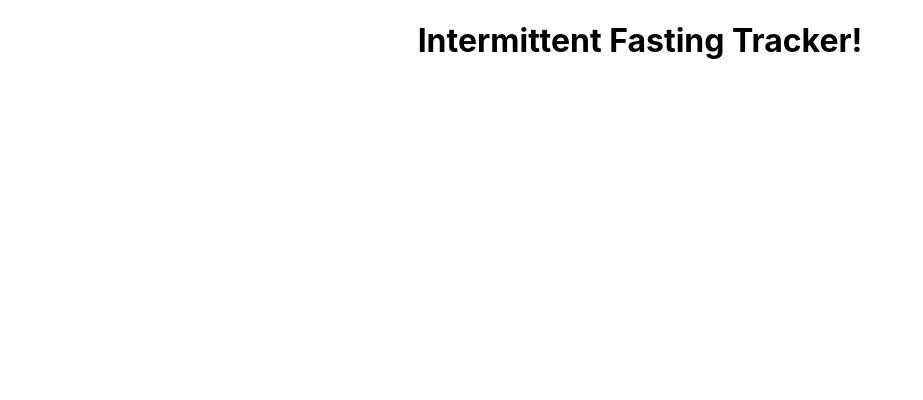
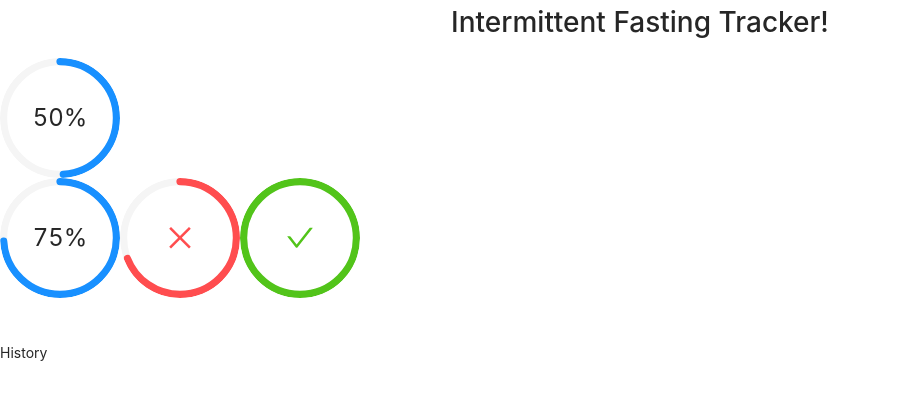
Before and after one commit to colemanjenkins/intermittent-fasting-timer, a React (Create React App) app: page / in a window 1280 px wide. Shown: the top 400 px of the page, without its empty margins (0-923 px from the left). Built offline with nearby package versions, Linux system fonts and the light colour scheme.

Commit message:
starting timer

```diff
--- a/package.json
+++ b/package.json
@@ -6,6 +6,7 @@
     "@testing-library/jest-dom": "^4.2.4",
     "@testing-library/react": "^9.5.0",
     "@testing-library/user-event": "^7.2.1",
+    "antd": "^4.2.4",
     "react": "^16.13.1",
     "react-dom": "^16.13.1",
     "react-scripts": "3.4.1"
--- a/src/App.js
+++ b/src/App.js
@@ -1,16 +1,43 @@
-import React from 'react';
+import React, { Component } from 'react';
 import './App.css';
 import Timer from './Components/Timer.js';
 import History from './Components/History.js';
 import Records from './Components/Records.js';
 import TimerControls from './Components/TimerControls.js';
 
-function App() {
-  return (
-    <div className="App">
-      <h1 className="dummyHeader">Intermittent Fasting Tracker!</h1>
-    </div>
-  );
+class App extends Component {
+
+  constructor(props) {
+    super(props)
+    this.state = {
+
+      fasts: [
+        {
+          startDate: 10000,
+          endDate: 10001,
+          actualTime: 0,
+          plannedTime: 0,
+          passed: true
+        }
+      ],
+      timerTime: 0,
+      timerStart: 0,
+
+    }
+  }
+
+  render() {
+    return (
+      <div className="App">
+        <h1 className="dummyHeader">Intermittent Fasting Tracker!</h1>
+        <Timer/><br/><br/>
+        <History
+          fasts = {this.state.fasts}
+        />
+      </div>
+    );
+  }
+
 }
 
 export default App;
--- a/src/Components/History.js
+++ b/src/Components/History.js
@@ -1,12 +1,27 @@
 import React, { Component } from 'react';
 import './History.css';
+import { isEmpty } from "lodash";
 
 class History extends React.Component {
 
     render() {
         return(
-            <div>
+            <div className="history">
+                <div className="sectionHeader">History</div>
 
+                {isEmpty(this.props.fasts) &&
+                <div className="emptyMessage">
+                    No fasts yet. Select a template fast or create a custom fast to start!
+                </div>
+                }
+
+                {!isEmpty(this.props.fasts) &&
+
+                <div className="historyBody">
+
+                </div>
+
+                }
             </div>
         );
     }
--- a/src/Components/Timer.css
+++ b/src/Components/Timer.css
@@ -0,0 +1,7 @@
+@import '/node_modules/antd/dist/antd.css';
+
+.ant-progress-circle-wrap,
+.ant-progress-line-wrap {
+  margin-right: 8px;
+  margin-bottom: 5px;
+}
--- a/src/Components/Timer.js
+++ b/src/Components/Timer.js
@@ -1,12 +1,18 @@
 import React, { Component } from 'react';
 import './Timer.css';
+import { Progress } from 'antd';
 
-class Timer extends React.Component {
+class Timer extends Component {
 
     render() {
         return(
-            <div>
-
+            <div className="timer">
+                <Progress type="circle" percent={50} />
+                <div>
+                    <Progress type="circle" percent={75} />
+                    <Progress type="circle" percent={70} status="exception" />
+                    <Progress type="circle" percent={100} />
+                </div>
             </div>
         );
     }
```
